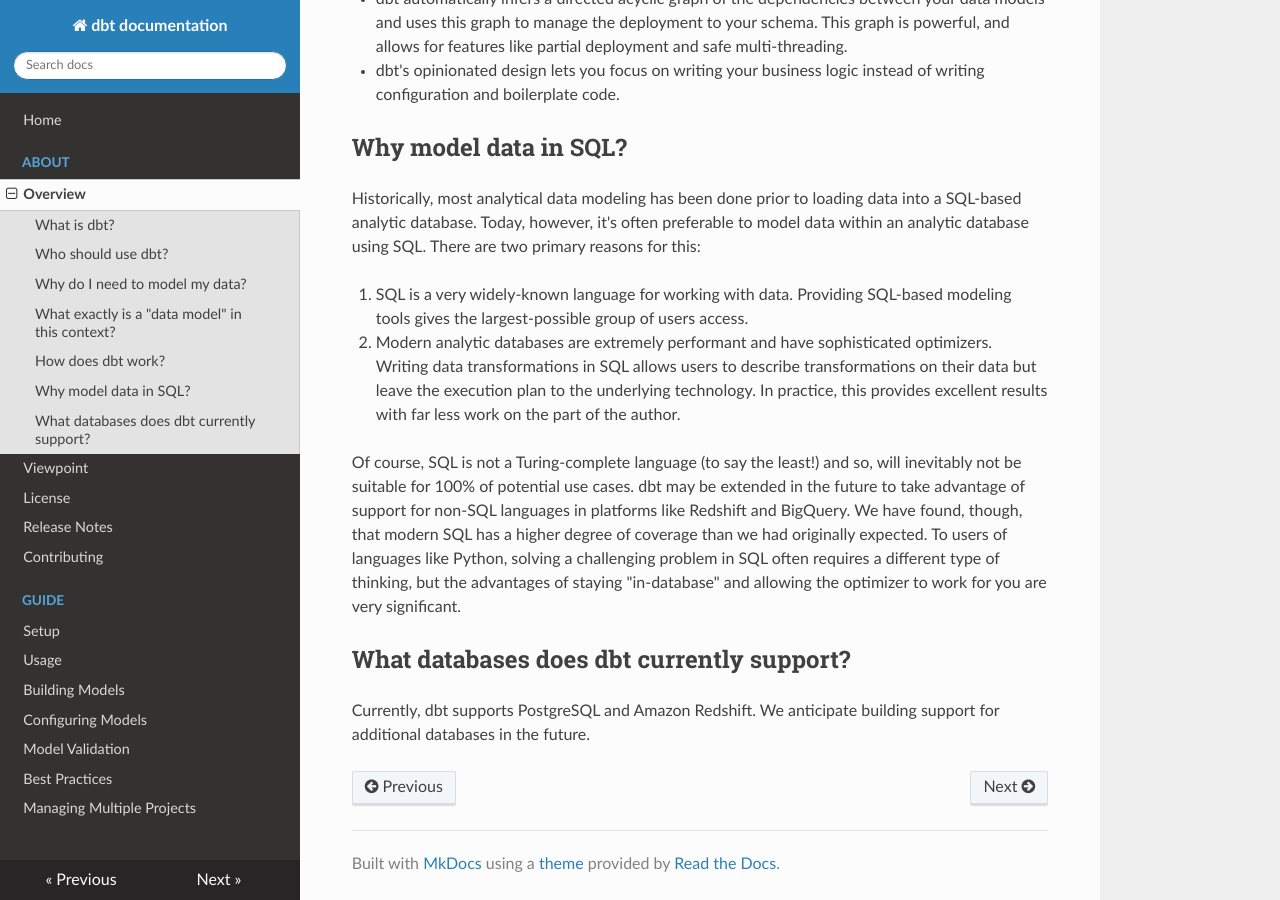
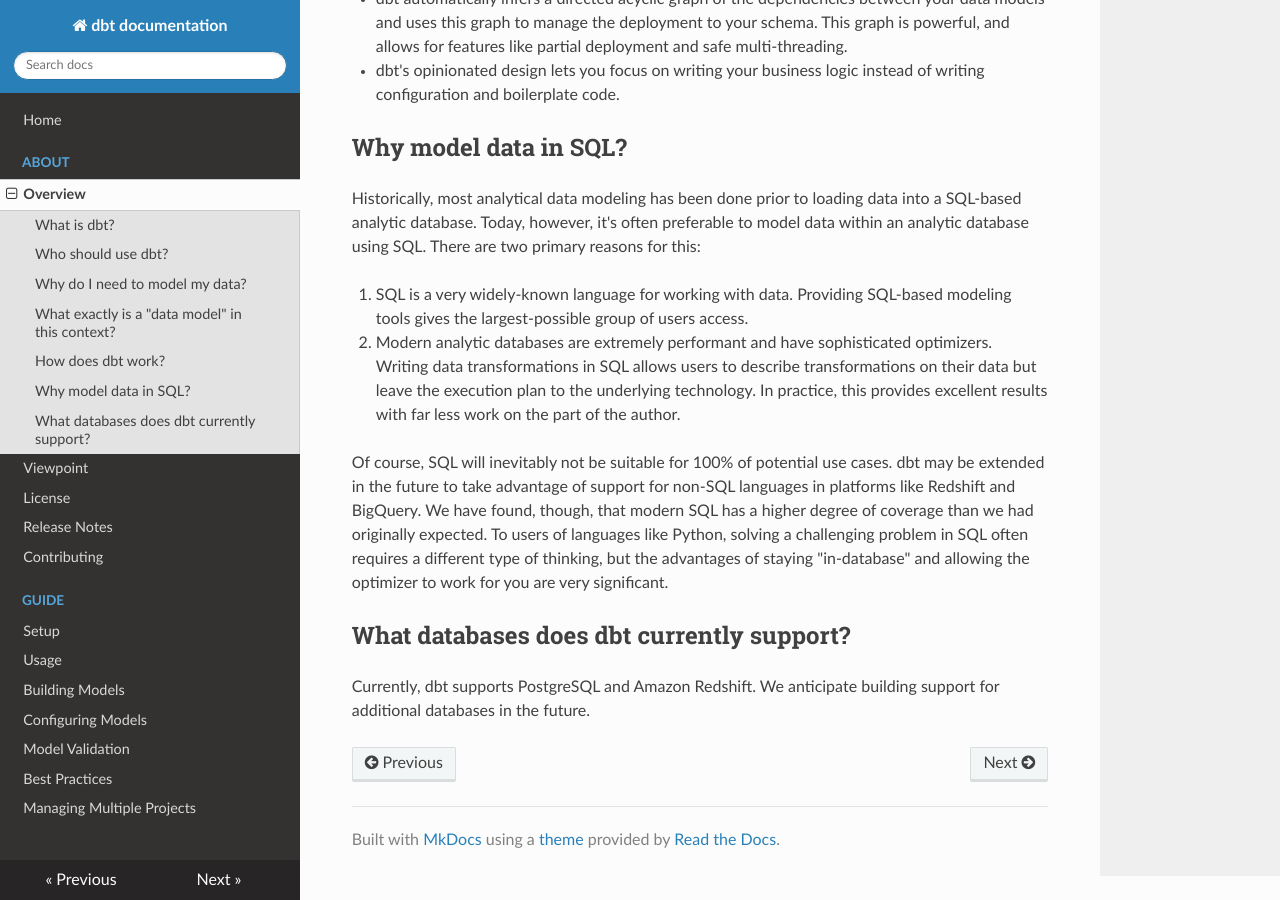
Before and after one commit to RayMarquina/dbt_project, an MkDocs documentation site: the page built from docs/about/overview.md, in a window 1280 px wide and 900 px high, scrolled down 1390 px. Built offline with MkDocs 1.6.1, drawn with Linux system fonts in a browser that asks for light colours; nearby versions of some CDN libraries; old or Windows-style settings are respelled for this version of MkDocs.

Commit message:
updated docs

```diff
--- a/docs/about/overview.md
+++ b/docs/about/overview.md
@@ -42,7 +42,7 @@
 1. SQL is a very widely-known language for working with data. Providing SQL-based modeling tools gives the largest-possible group of users access.
 1. Modern analytic databases are extremely performant and have sophisticated optimizers. Writing data transformations in SQL allows users to describe transformations on their data but leave the execution plan to the underlying technology. In practice, this provides excellent results with far less work on the part of the author.
 
-Of course, SQL is not a Turing-complete language (to say the least!) and so, will inevitably not be suitable for 100% of potential use cases. dbt may be extended in the future to take advantage of support for non-SQL languages in platforms like Redshift and BigQuery. We have found, though, that modern SQL has a higher degree of coverage than we had originally expected. To users of languages like Python, solving a challenging problem in SQL often requires a different type of thinking, but the advantages of staying "in-database" and allowing the optimizer to work for you are very significant.
+Of course, SQL will inevitably not be suitable for 100% of potential use cases. dbt may be extended in the future to take advantage of support for non-SQL languages in platforms like Redshift and BigQuery. We have found, though, that modern SQL has a higher degree of coverage than we had originally expected. To users of languages like Python, solving a challenging problem in SQL often requires a different type of thinking, but the advantages of staying "in-database" and allowing the optimizer to work for you are very significant.
 
 ## What databases does dbt currently support?
 Currently, dbt supports PostgreSQL and Amazon Redshift. We anticipate building support for additional databases in the future.
```
